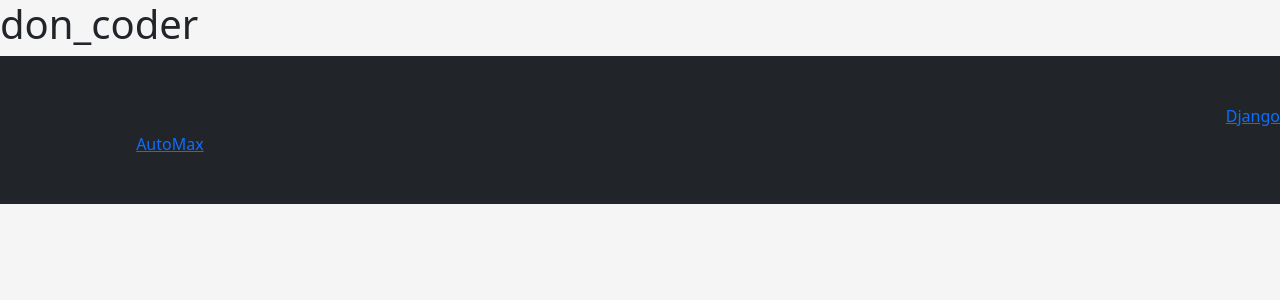
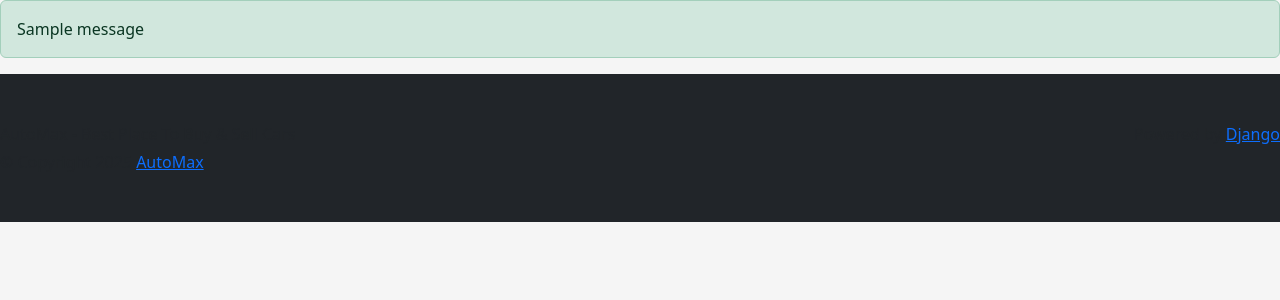
Before and after one commit to VinayMalyala/AutoMax, a Django app: page /home/ in a window 1280 px wide. Shown: the top 300 px of the page. Run offline with Django 5.2, Linux system fonts and the light colour scheme; a user stored in the database is signed in; one stand-in notice (Sample message) is shown; some libraries are stand-ins or nearby versions.

Commit message:
working with django messages

```diff
--- a/src/main/templates/base/base.html
+++ b/src/main/templates/base/base.html
@@ -20,6 +20,14 @@
 </head>
 <body>
 
+    {% if messages %}
+        {% for message in messages %}
+            <div {% if message.tags %} class="alert alert-{{message.tags}}" {% endif %}>
+                {{message}}
+            </div>
+        {% endfor %}
+    {% endif %}
+
     {% block body %}
     {% endblock body %}
 
--- a/src/main/templates/views/home.html
+++ b/src/main/templates/views/home.html
@@ -5,5 +5,4 @@
 {% endblock title %}
 
 {% block body %}
-    <h1>{{ request.user.username }}</h1>
 {% endblock body %}
--- a/src/users/views.py
+++ b/src/users/views.py
@@ -1,5 +1,6 @@
 from django.shortcuts import render, redirect
 from django.contrib.auth.forms import AuthenticationForm
+from django.contrib import messages
 from django.contrib.auth import authenticate, login
 
 # Create your views here.
@@ -12,7 +13,12 @@ def login_view(request):
             user = authenticate(username=username, password=password)
             if user is not None:
                 login(request, user)
+                messages.success(request, f'You are logged in as {username}')
                 return redirect('home')
+            else:
+                messages.error(request, "An error occured. Try agian later!")
+        else:
+            messages.error(request, "An error occured. Try agian later!")
     elif request.method == "GET":
         login_form = AuthenticationForm()
 
```
Also changed, not shown: src/automax/settings.py (+8 -1 lines), src/db.sqlite3.
